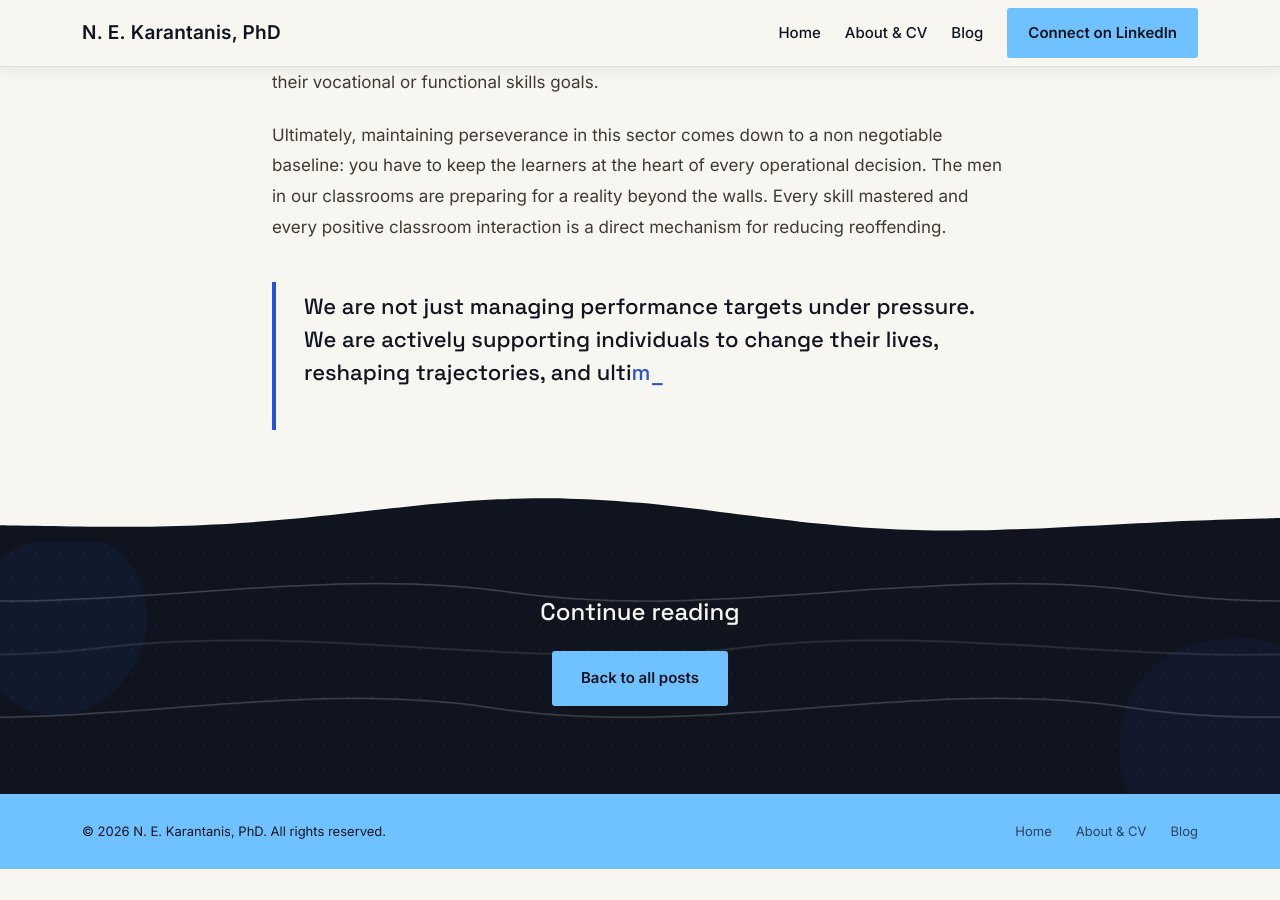
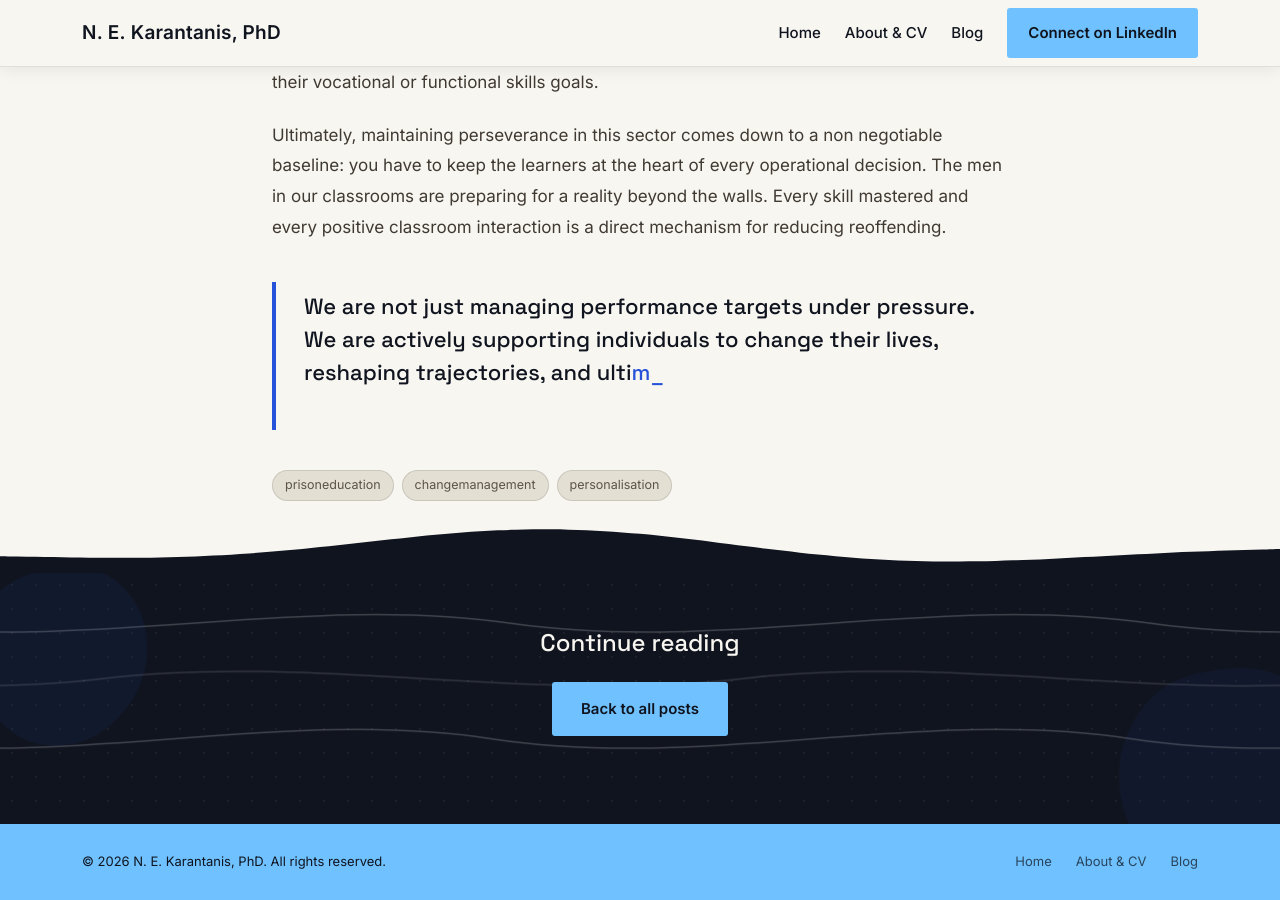
Before and after one commit to Eneekay/nekarantanis, a Jekyll site: the page built from _posts/2026-07-16-raising-standards-behind-walls-one-year-in-prison-education.md, in a window 1280 px wide and 900 px high, scrolled down 1369 px. Built offline with Jekyll 4.4.1, drawn with Linux system fonts in a browser that asks for light colours; before the commit the page ends 2238 px from its top, so only the background shows below that.

Commit message:
Update Post “2026-07-16-raising-standards-behind-walls-one-year-in-prison-education”

```diff
--- a/_posts/2026-07-16-raising-standards-behind-walls-one-year-in-prison-education.md
+++ b/_posts/2026-07-16-raising-standards-behind-walls-one-year-in-prison-education.md
@@ -8,6 +8,10 @@ summary: Transitioning into prison education is a gear change for any
   educational leader. Transitioning into HMP Pentonville, a complex, high
   pressure Category B environment, right as it navigated the intense operational
   pressures of an Urgent Notification is another thing entirely.
+tags:
+  - prisoneducation
+  - changemanagement
+  - personalisation
 ---
 Transitioning into prison education is a gear change for any educational leader. Transitioning into HMP Pentonville, a complex, high pressure Category B environment, right as it navigated the intense operational pressures of an Urgent Notification is another thing entirely.
 
```
